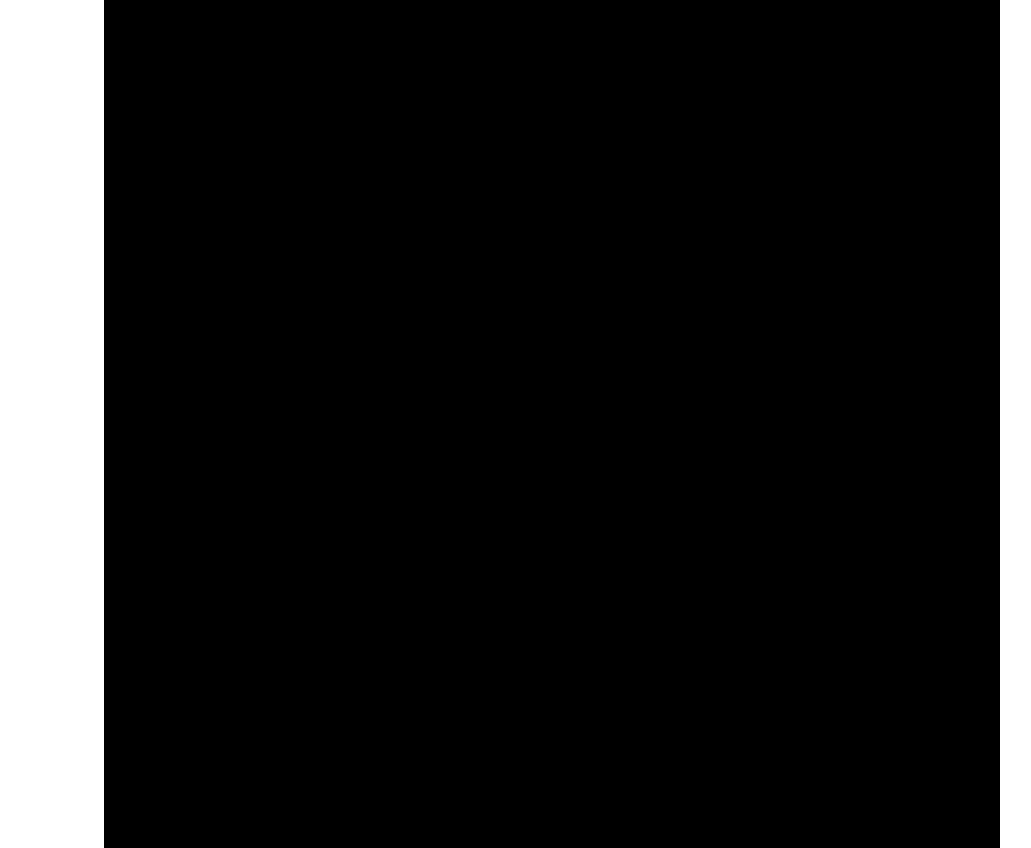
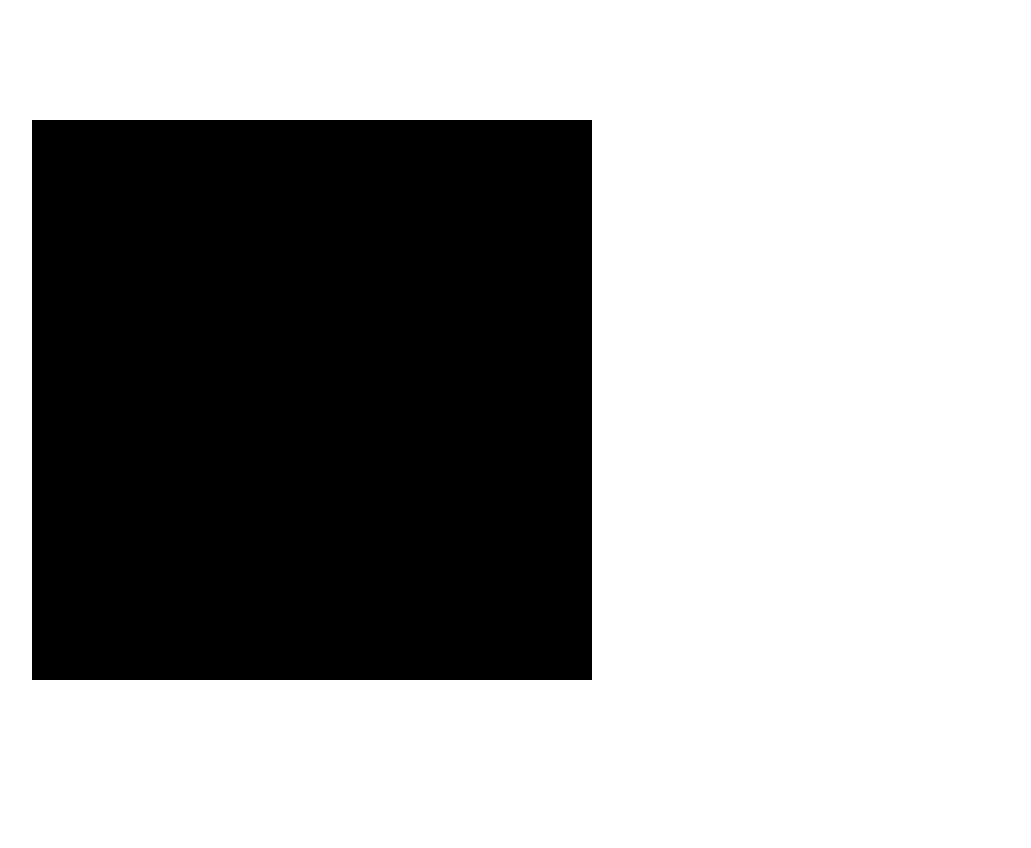
Before and after one commit to worldOfVerdure/Mondrian-Grid-Pract, a plain HTML site: page index.html in a window 1280 px wide. Shown: the whole page, without its empty margins (88-1119 px from the left). After the commit the page ends 800 px from the top, so only its background shows below. Drawn offline with Linux system fonts and the light colour scheme.

Commit message:
Add files via upload

```diff
--- a/style.css
+++ b/style.css
@@ -30,3 +30,12 @@ body {
   display: grid;
   gap: .9rem;
 }
+
+@media screen and (orientation: landscape) and (max-width: 85rem) and (max-height: 55rem) {
+  .container{
+    top: 15vh; /* The 35vh part is height / 2  */
+    left: calc(50vh - 35vh);
+    width: 70vh;
+    height: 70vh;
+  }
+}
```
